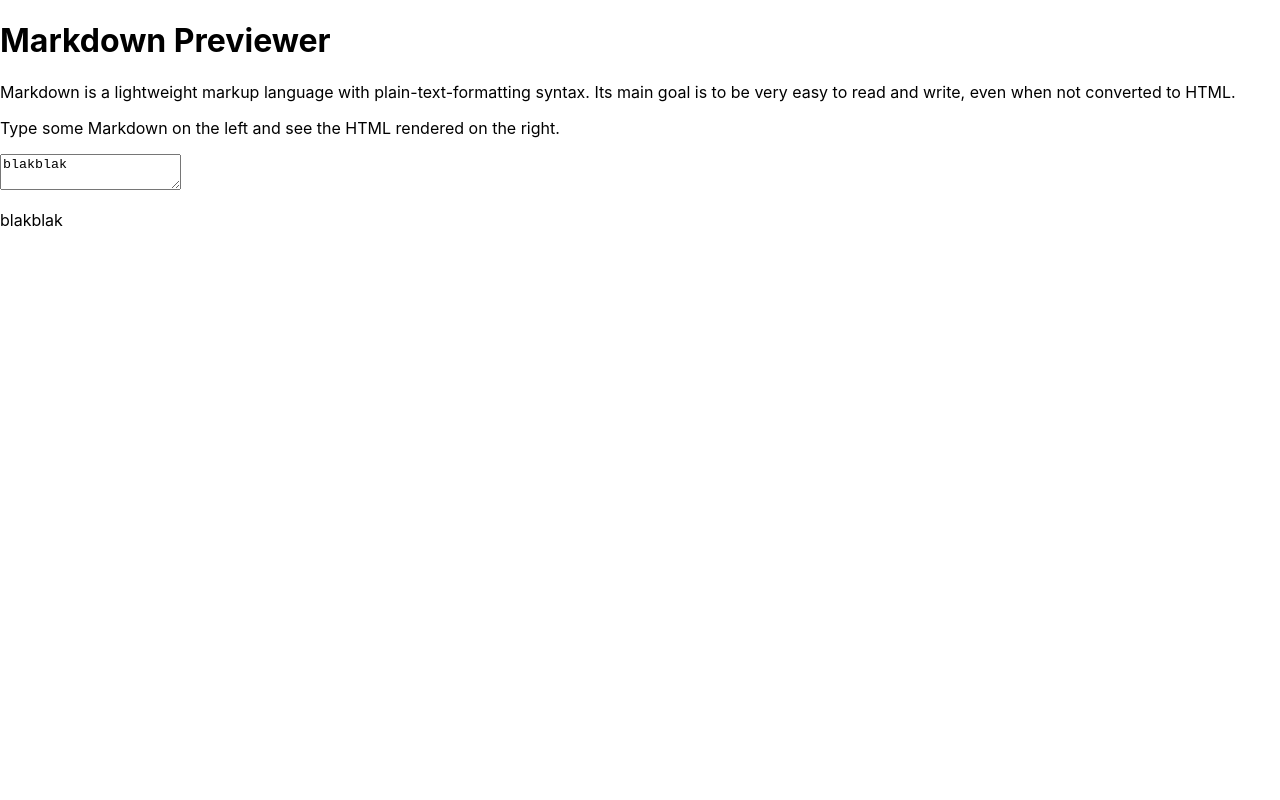
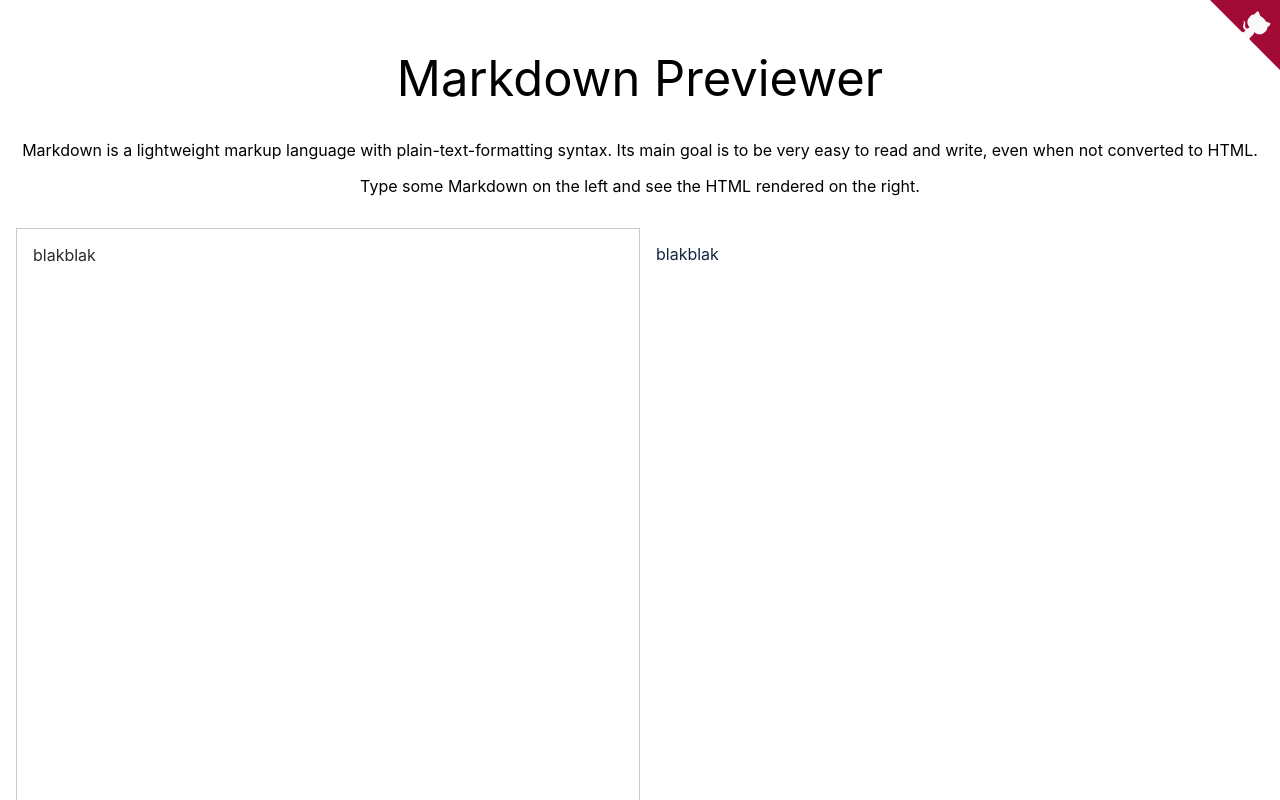
Before and after one commit to RosaErick/MarkdownPreview.FCC, a React (Vite) app: page / in a window 1280 px wide. Shown: the top 800 px of the page. Built offline with nearby package versions, Linux system fonts and the light colour scheme.

Commit message:
cleaning paths and finishing project

```diff
--- a/index.html
+++ b/index.html
@@ -2,7 +2,7 @@
 <html lang="en">
   <head>
     <meta charset="UTF-8" />
-    <link rel="icon" type="image/svg+xml" href="/src/favicon.svg" />
+    <link rel="icon" type="image/svg+xml" href="/src/imgs/favicon.ico" />
     <meta name="viewport" content="width=device-width, initial-scale=1.0" />
     <title>Vite App</title>
   </head>
--- a/src/App.jsx
+++ b/src/App.jsx
@@ -1,48 +1,85 @@
-import React, { useState } from 'react'
-import { Header } from './components/header'
-import Preview  from './components/preview'
-import { Editor } from './components/editor'
-import styled from 'styled-components'
+import React, { useState } from "react";
+import { Header } from "./components/header";
+import Preview from "./components/preview";
+import { Editor } from "./components/editor";
+import styled, { keyframes } from "styled-components";
 
 
+const GitHubIconArm = styled.path`
+  transform-origin: 8em 6em;
+  fill: #f9f9f9;
+`;
+
+const GitHubAnimation = keyframes`
+  0%, 100% {
+    transform: rotate(0);
+  }
+  20%, 60% {
+    transform: rotate(-25deg);
+  }
+  40%, 80% {
+    transform: rotate(10deg);
+  }
+`;
+
+const GitHubIcon = styled.svg`
+  fill: #a30b37;
+  height: 4.375em;
+  width: 4.375em;
+`;
+
+const GitHubLink = styled.a`
+  border: 0;
+  position: absolute;
+  right: 0;
+  top: 0;
+  transition: all 0.2s ease-in-out;
+  &:hover ${GitHubIconArm} {
+    animation: ${GitHubAnimation} 0.5s ease-in-out;
+  }
+  &:hover {
+    opacity: 0.9;
+  }
+  &:active ${GitHubIcon} {
+    fill: #a30b37;
+  }
+  &:focus ${GitHubIcon} {
+    fill: #a30b37;
+  }
+`;
+
 const Wrapper = styled.div`
+  display: grid;
+  grid-template-columns: repeat(auto-fit, minmax(300px, 1fr));
+  grid-auto-rows: 1fr 1fr;
+  min-height: 100vh;
+`;
 
-
-
-`
-
-const placeholder = 'blakblak'
-
-
+const placeholder = "blakblak";
 
 export default function App() {
-
   const [text, setText] = useState(placeholder);
 
   return (
-
     <>
-    <Wrapper>
-        <Header />
+      <GitHubLink
+        href="https://github.com/RosaErick/random-quote-generator-fcc"
+        aria-label="View source on GitHub"
+      >
+        <GitHubIcon viewBox="0 0 250 250" aria-hidden="true">
+          <path d="M0,0 L115,115 L130,115 L142,142 L250,250 L250,0 Z" />
+          <GitHubIconArm d="M128.3,109.0 C113.8,99.7 119.0,89.6 119.0,89.6 C122.0,82.7 120.5,78.6 120.5,78.6 C119.2,72.0 123.4,76.3 123.4,76.3 C127.3,80.9 125.5,87.3 125.5,87.3 C122.9,97.6 130.6,101.9 134.4,103.2" />
+          <path
+            d="M115.0,115.0 C114.9,115.1 118.7,116.5 119.8,115.4 L133.7,101.6 C136.9,99.2 139.9,98.4 142.2,98.6 C133.8,88.0 127.5,74.4 143.8,58.0 C148.5,53.4 154.0,51.2 159.7,51.0 C160.3,49.4 163.2,43.6 171.4,40.1 C171.4,40.1 176.1,42.5 178.8,56.2 C183.1,58.6 187.2,61.8 190.9,65.4 C194.5,69.0 197.7,73.2 200.1,77.6 C213.8,80.2 216.3,84.9 216.3,84.9 C212.7,93.1 206.9,96.0 205.4,96.6 C205.1,102.4 203.0,107.8 198.3,112.5 C181.9,128.9 168.3,122.5 157.7,114.1 C157.9,116.9 156.7,120.9 152.7,124.9 L141.0,136.5 C139.8,137.7 141.6,141.9 141.8,141.8 Z"
+            fill="#f9f9f9"
+          />
+        </GitHubIcon>
+      </GitHubLink>
+      <Header />
+      <Wrapper>
         <Editor text={text} setText={setText} />
-
         <Preview text={text} />
-
-
-
-
-
-</Wrapper>
+      </Wrapper>
     </>
-
-
-
-
-  )
-
-
-
-
-
-
+  );
 }
--- /dev/null
+++ b/src/components/GlobalStyle.jsx
@@ -0,0 +1,29 @@
+import { createGlobalStyle } from "styled-components";
+
+
+const GlobalStyle = createGlobalStyle`
+
+*,
+*::before,
+*::after {
+  box-sizing: border-box;
+}
+
+
+
+code {
+  font-family: source-code-pro, Menlo, Monaco, Consolas, 'Courier New',
+    monospace;
+}
+
+#root {
+  min-height: 100vh;
+}
+
+
+
+
+
+`
+
+export default GlobalStyle
--- a/src/components/editor.jsx
+++ b/src/components/editor.jsx
@@ -1,29 +1,15 @@
 import React from "react";
 
-
-
 const Editor = ({ text, setText }) => {
-
   return (
-
     <textarea
       id="editor"
       spellCheck="false"
       className="Editor"
       value={text}
       onChange={(e) => setText(e.target.value)}
+    />
+  );
+};
 
-
-
-
-        />
-
-)
-
-
-
-
-}
-
-
-export { Editor }
+export { Editor };
--- a/src/components/header.jsx
+++ b/src/components/header.jsx
@@ -1,12 +1,15 @@
 import React from "react";
-import styled from 'styled-components';
+import styled from "styled-components";
 
-const HeaderBlock = styled.div`
+const HeaderBlock = styled.header`
+  padding: 1em;
+  text-align: center;
 
-
-`
-
-
+  h1 {
+    font-size: 3.052em;
+    font-weight: normal;
+  }
+`;
 
 const Header = () => {
   return (
--- a/src/components/preview.jsx
+++ b/src/components/preview.jsx
@@ -1,13 +1,23 @@
 import React from 'react'
 import DOMpurify from 'dompurify'
 import ReactMarkdown from 'react-markdown'
+import styled from 'styled-components'
 
+const PreviewBlock = styled.div`
+ div{ padding: 1rem;
+  padding-top: 0;
+  color: #132743;
+  overflow-wrap: break-word;
+
+}
+
+`
 
 export default function Preview ({ text }) {
 
     const textcleaner = DOMpurify.sanitize(text);
     return (
-        <>
+        <PreviewBlock>
     <div
       id="preview"
       aria-live="polite"
@@ -18,7 +28,7 @@ export default function Preview ({ text }) {
 
             </div>
 
-</>
+</PreviewBlock>
 
 
 
--- a/src/index.css
+++ b/src/index.css
@@ -1,6 +1,6 @@
 body {
   margin: 0;
-  font-family: -apple-system, BlinkMacSystemFont, 'Segoe UI', 'Roboto', 'Oxygen',
+  font-family: -apple-system, 'Oxygen', 'Segoe UI', 'Roboto', 'Oxygen',
     'Ubuntu', 'Cantarell', 'Fira Sans', 'Droid Sans', 'Helvetica Neue',
     sans-serif;
   -webkit-font-smoothing: antialiased;
@@ -11,3 +11,16 @@ code {
   font-family: source-code-pro, Menlo, Monaco, Consolas, 'Courier New',
     monospace;
 }
+
+
+textarea{
+  color: #282c30;
+  resize: none;
+  font-size: 1rem;
+  font-family: inherit;
+  border: 1px solid #cdc9c3;
+  padding: 1rem;
+  margin-left: 1rem;
+
+
+}
--- a/src/main.jsx
+++ b/src/main.jsx
@@ -2,9 +2,11 @@ import React from 'react'
 import ReactDOM from 'react-dom'
 import './index.css'
 import App from './App'
+import  GlobalStyle  from './components/GlobalStyle'
 
 ReactDOM.render(
   <React.StrictMode>
+  <GlobalStyle />
     <App />
   </React.StrictMode>,
   document.getElementById('root')
```
Also changed, not shown: src/App.css (added), src/favicon.svg (deleted), src/logo.svg (deleted). Lines whose indentation alone changed are shown as unchanged.
